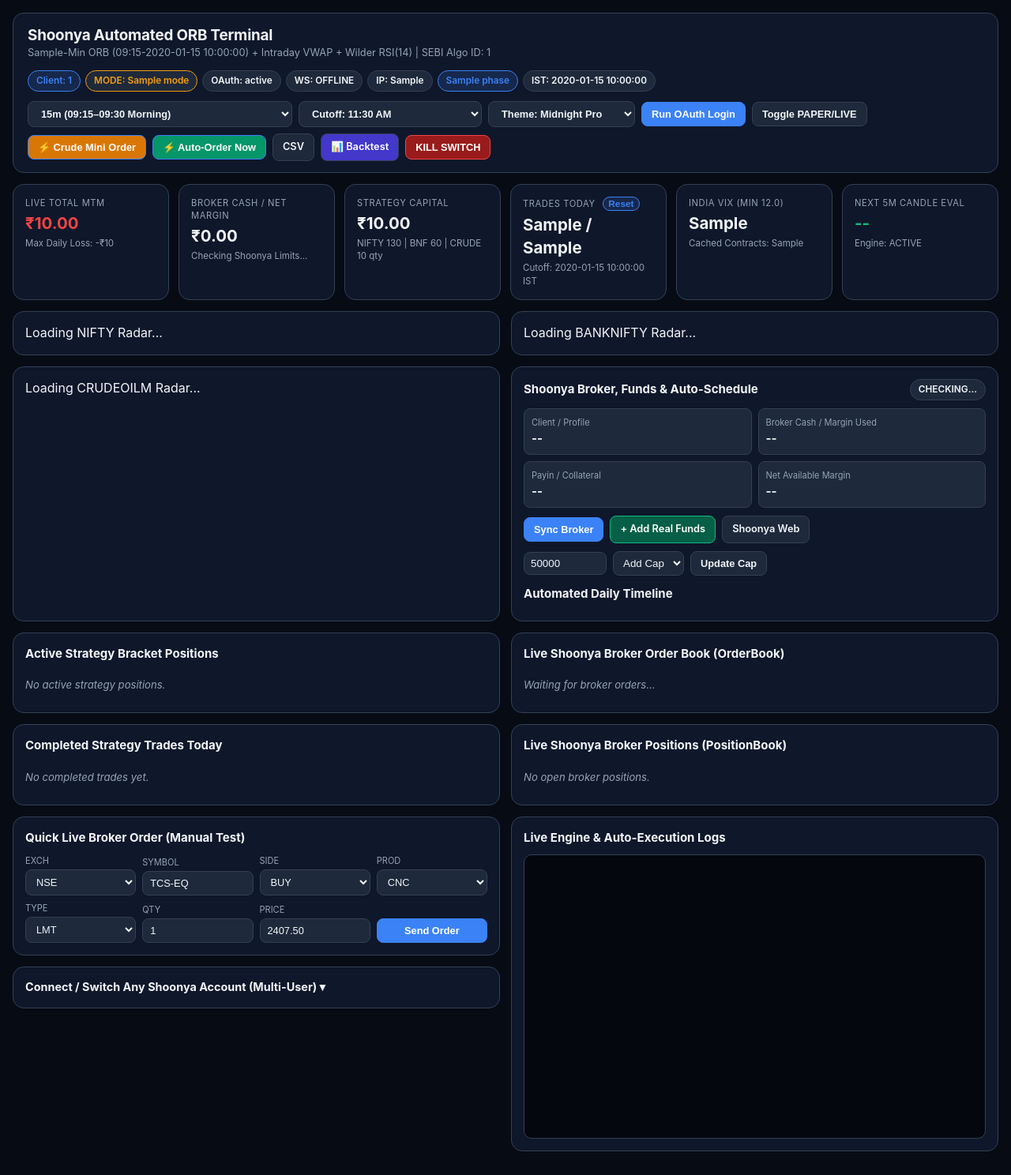
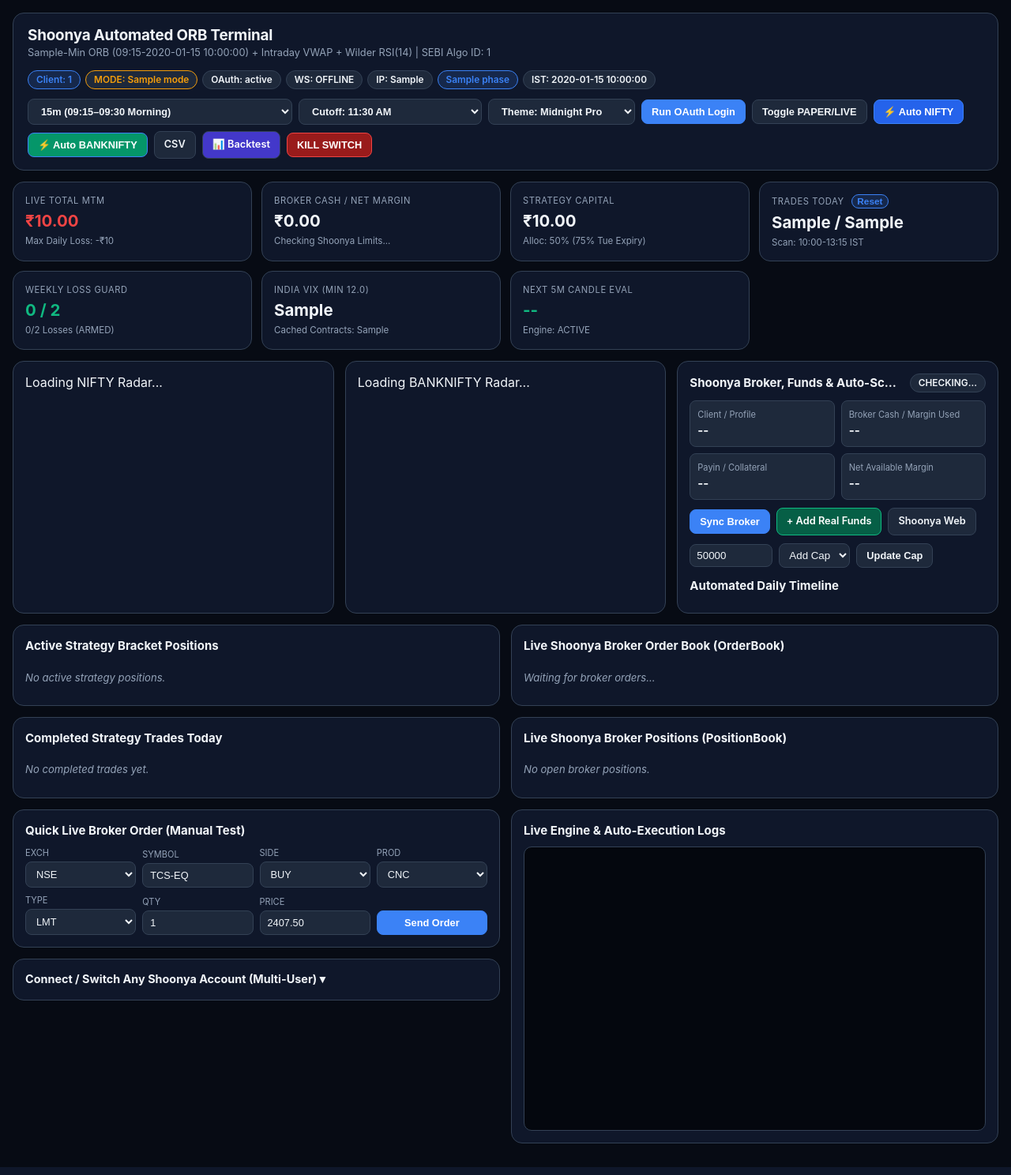
Before and after one commit to balajidhanraj/AutoORB, a FastAPI app: template ui/templates/index.html in a window 1280 px wide. Shown: the whole page at 79% size. Run offline with FastAPI, Linux system fonts and the light colour scheme; the template is opened without the code that fills it: most values are stand-ins (such as "Sample title", 1, 10 or a date in 2020); data that the repository does not hold is empty.

Commit message:
feat: deploy Master Alpha 15% strategy, product types, backtest route, and UI enhancements

```diff
--- a/app.py
+++ b/app.py
@@ -203,12 +203,15 @@ def _render_radar_card(
     banner_border = p["green"] if is_imm else p["accent"]
     banner_fg = p["green"] if is_imm else p["text"]
 
-    lots = r.get("lots", 1 if name == "CRUDEOILM" else 2)
-    lot_size = r.get("lot_size", 10 if name == "CRUDEOILM" else (65 if name == "NIFTY" else 30))
+    lots = r.get("lots", 2)
+    lot_size = r.get("lot_size", 65 if name == "NIFTY" else 30)
     tot_qty = r.get("total_qty", lots * lot_size)
     est_margin = float(r.get("est_margin", 0.0) or 0.0)
     atm_prem = float(r.get("atm_premium", 0.0) or 0.0)
     prd_label = r.get("product_type_label", "NRML")
+    alloc_pct = r.get("alloc_pct", 50)
+    alloc_fund = float(r.get("alloc_fund", 0.0) or 0.0)
+    dynamic_lots = r.get("dynamic_lots", lots)
 
     return (
         f'<div style="background:{p["surface"]};border:1px solid {p["border"]};border-radius:14px;padding:15px;color:{p["text"]} !important;">'
@@ -225,6 +228,7 @@ def _render_radar_card(
         f'<strong style="color:{p["text"]} !important;">{html.escape(str(r.get("candidate_pe", "--")))}</strong></div>'
         f'<div style="font-size:11px;color:{p["muted"]} !important;margin-bottom:6px;display:flex;justify-content:space-between;flex-wrap:wrap;gap:4px;">'
         f'<span>Position Size: <strong style="color:{p["text"]} !important;">{lots} lot{"s" if lots>1 else ""} ({tot_qty} qty)</strong></span>'
+        f'<span>Alloc: <strong style="color:{p["accent"]} !important;">{alloc_pct}% (₹{alloc_fund:,.0f})</strong></span>'
         f'<span>Type: <strong style="color:{p["accent"]} !important;">{prd_label}</strong></span>'
         f'<span>Approx Margin: <strong style="color:{p["green"]} !important;">₹{est_margin:,.2f}</strong> (@ ₹{atm_prem:.2f} ATM)</span></div>'
         f'<div style="font-size:12px;padding:8px 10px;border-radius:8px;background:{banner_bg};'
@@ -321,11 +325,18 @@ def render_dashboard_html(theme_name: Optional[str] = None) -> str:
         ]
     )
 
+    wg = snap.get("weekly_guard") or {}
+    wg_losses = wg.get("losses", 0)
+    wg_max = wg.get("max_losses", 2)
+    wg_halted = wg.get("is_halted", False)
+    wg_sub = str(wg.get("status_text") or "0/2 Losses (ARMED)")
+
     kpis = [
         ("Live Total MTM", f"₹{mtm:.2f}", p["green"] if mtm >= 0 else p["red"], f"Max Loss: -₹{snap.get('max_daily_loss', 5000):.0f}"),
         ("Broker Cash", f"₹{_fmt_num(brk.get('cash', 0.0))}", p["text"], f"Net Avail: ₹{_fmt_num(brk.get('net_available', 0.0))}"),
-        ("Strategy Capital", f"₹{_fmt_num(snap.get('capital', 0.0))}", p["text"], "NIFTY 130 | BNF 60"),
-        ("Trades Today", f"{snap.get('trades_taken', 0)} / {snap.get('max_trades', 2)}", p["text"], "Entry cutoff: 14:15"),
+        ("Strategy Capital", f"₹{_fmt_num(snap.get('capital', 0.0))}", p["text"], "Alloc: 50% (75% Tue)"),
+        ("Trades Today", f"{snap.get('trades_taken', 0)} / {snap.get('max_trades', 2)}", p["text"], "Entry: 10:00-13:15"),
+        ("Weekly Loss Guard", f"{wg_losses} / {wg_max}", p["red"] if wg_halted else (p["amber"] if wg_losses == 1 else p["green"]), wg_sub),
         ("India VIX", _fmt_num(vix), p["text"], f"Contracts: {snap.get('cached_contracts', 0)}"),
         ("Next 5m Eval", countdown, p["red"] if halted else p["green"], str(snap.get("halt_reason") or "HALTED") if halted else "Engine: ACTIVE"),
     ]
@@ -339,12 +350,11 @@ def render_dashboard_html(theme_name: Optional[str] = None) -> str:
 
     indices = snap.get("indices", {})
     orb_start = str(snap.get("orb_start_time") or "09:15")
-    orb_end = str(snap.get("orb_end_time") or "09:30")
+    orb_end = str(snap.get("orb_end_time") or "09:45")
     col3_html = (
-        f'<div style="display:grid;grid-template-columns:repeat(auto-fit,minmax(280px,1fr));gap:14px;margin-bottom:14px;">'
+        f'<div style="display:grid;grid-template-columns:repeat(auto-fit,minmax(320px,1fr));gap:14px;margin-bottom:14px;">'
         f'{_render_radar_card("NIFTY", indices.get("NIFTY", {}), p, orb_start=orb_start, orb_end=orb_end)}'
         f'{_render_radar_card("BANKNIFTY", indices.get("BANKNIFTY", {}), p, orb_start=orb_start, orb_end=orb_end)}'
-        f'{_render_radar_card("CRUDEOILM", indices.get("CRUDEOILM", {}), p, orb_start=orb_start, orb_end=orb_end)}'
         f"{_render_broker_and_schedule_col(snap, p)}"
         f"</div>"
     )
--- a/ui/dashboard.py
+++ b/ui/dashboard.py
@@ -57,7 +57,7 @@ class AutoTriggerRequest(BaseModel):
 
 
 class PositionExitRequest(BaseModel):
-    index_name: str = "CRUDEOILM"
+    index_name: str = "NIFTY"
 
 
 class SetLotsRequest(BaseModel):
@@ -66,7 +66,7 @@ class SetLotsRequest(BaseModel):
 
 
 class SetProductTypeRequest(BaseModel):
-    index_name: str = "CRUDEOILM"
+    index_name: str = "NIFTY"
     product_type: str = "NRML"
 
 
--- a/ui/templates/index.html
+++ b/ui/templates/index.html
@@ -138,6 +138,11 @@
     }
 
     .badge {
+      display: inline-flex;
+      align-items: center;
+      justify-content: center;
+      white-space: nowrap !important;
+      flex-shrink: 0 !important;
       padding: 4px 10px;
       border-radius: 999px;
       font-size: 0.74rem;
@@ -145,6 +150,7 @@
       background: var(--surface-alt);
       border: 1px solid var(--border);
       color: var(--text);
+      line-height: 1.2;
     }
 
     .badge.paper {
@@ -215,7 +221,7 @@
 
     .kpi-strip {
       display: grid;
-      grid-template-columns: repeat(6, minmax(0, 1fr));
+      grid-template-columns: repeat(7, minmax(0, 1fr));
       gap: 12px;
       margin-bottom: 14px;
     }
@@ -268,7 +274,7 @@
 
     .grid-radars {
       display: grid;
-      grid-template-columns: repeat(auto-fit, minmax(310px, 1fr));
+      grid-template-columns: repeat(3, minmax(0, 1fr));
       gap: 14px;
       margin-bottom: 14px;
       align-items: stretch;
@@ -288,15 +294,20 @@
       gap: 14px;
     }
 
-    @media (max-width: 1380px) {
-      .grid-radars {
-        grid-template-columns: repeat(2, minmax(0, 1fr));
+    @media (max-width: 1400px) {
+      .kpi-strip {
+        grid-template-columns: repeat(4, minmax(0, 1fr));
       }
     }
 
-    @media (max-width: 1220px) {
+    @media (max-width: 1180px) {
+      .grid-radars {
+        grid-template-columns: repeat(1, minmax(0, 1fr));
+      }
       .kpi-strip {
         grid-template-columns: repeat(3, minmax(0, 1fr));
+      }
+    }
       }
 
       .grid-3 {
@@ -327,6 +338,8 @@
       }
 
       .badge {
+        white-space: nowrap !important;
+        flex-shrink: 0 !important;
         padding: 3px 8px;
         font-size: 0.68rem;
       }
@@ -449,7 +462,14 @@
       display: flex;
       justify-content: space-between;
       align-items: center;
-      gap: 8px;
+      gap: 10px;
+      min-width: 0;
+    }
+
+    .section-title span:first-child {
+      white-space: nowrap;
+      overflow: hidden;
+      text-overflow: ellipsis;
     }
 
     .kv-grid {
@@ -757,12 +777,12 @@
         </select>
         <button class="btn-primary" onclick="triggerOAuth()">Run OAuth Login</button>
         <button onclick="toggleMode()">Toggle PAPER/LIVE</button>
-        <button class="btn-primary" onclick="triggerAutoBreakoutOrder('CRUDEOILM')"
-          style="background:#d97706;color:#fff;font-weight:600;" title="Trigger automated order for MCX Crude Mini">⚡
-          Crude Mini Order</button>
+        <button class="btn-primary" onclick="triggerAutoBreakoutOrder('NIFTY')"
+          style="background:#2563eb;color:#fff;font-weight:600;"
+          title="Trigger auto-order pipeline into Shoonya for NIFTY">⚡ Auto NIFTY</button>
         <button class="btn-primary" onclick="triggerAutoBreakoutOrder('BANKNIFTY')"
           style="background:#059669;color:#fff;font-weight:600;"
-          title="Trigger auto-order pipeline into Shoonya Broker Terminal and app">⚡ Auto-Order Now</button>
+          title="Trigger auto-order pipeline into Shoonya for BANKNIFTY">⚡ Auto BANKNIFTY</button>
         <a class="btn" href="/api/trades/csv">CSV</a>
         <a class="btn" href="/backtest" target="_blank" style="background:#4338ca;color:#fff;font-weight:600;" title="Open 6-Month Backtest Analytics Dashboard">📊 Backtest</a>
         <button class="btn-kill" onclick="triggerKillSwitch()">KILL SWITCH</button>
@@ -784,15 +804,19 @@
       <div class="card">
         <div class="card-label">Strategy Capital</div>
         <div id="kpi-capital" class="card-val">₹{{ "%.2f"|format(snapshot.capital) }}</div>
-        <div class="card-sub">NIFTY 130 | BNF 60 | CRUDE 10 qty</div>
+        <div class="card-sub">Alloc: 50% (75% Tue Expiry)</div>
       </div>
       <div class="card">
         <div class="card-label">Trades Today <button onclick="resetTradesCounter()" class="badge info"
             style="cursor:pointer;padding:1px 6px;margin-left:6px;"
             title="Reset counter to 0/2 for testing">Reset</button></div>
         <div id="trades-val" class="card-val">{{ snapshot.trades_taken }} / {{ snapshot.max_trades }}</div>
-        <div class="card-sub">Cutoff: <span id="entry-cutoff-val">{{ snapshot.entry_cutoff_time or '14:15' }}</span> IST
-        </div>
+        <div class="card-sub">Scan: 10:00-13:15 IST</div>
+      </div>
+      <div class="card">
+        <div class="card-label">Weekly Loss Guard</div>
+        <div id="kpi-weekly-guard" class="card-val pos">0 / 2</div>
+        <div id="kpi-weekly-guard-sub" class="card-sub">0/2 Losses (ARMED)</div>
       </div>
       <div class="card">
         <div class="card-label">India VIX (Min 12.0)</div>
@@ -809,7 +833,6 @@
     <section class="grid-radars">
       <div class="card" id="nifty-radar-card">Loading NIFTY Radar...</div>
       <div class="card" id="bnf-radar-card">Loading BANKNIFTY Radar...</div>
-      <div class="card" id="crude-radar-card">Loading CRUDEOILM Radar...</div>
       <div class="card">
         <div class="section-title">
           <span>Shoonya Broker, Funds &amp; Auto-Schedule</span>
@@ -969,25 +992,27 @@
       const el = document.getElementById(containerId);
       if (!el || !st) return;
       const startT = orbStart || "09:15";
-      const endT = orbEnd || "09:30";
+      const endT = orbEnd || "09:45";
       const r = st.radar || {};
       const statusBadge = st.no_trade_reason
         ? `<span class="badge halted">${esc(st.no_trade_reason)}</span>`
         : (st.is_locked ? `<span class="badge live">ORB LOCKED</span>` : `<span class="badge">WAITING ${endT}</span>`);
 
-      const isMCX = (name === "CRUDEOILM");
       const gates = [
         ["Sys/Slot", r.system_ready],
-        [isMCX ? "MCX Active" : "VIX >= 12", isMCX ? r.in_window : r.vix_ready],
-        [isMCX ? "Range <= 2.5%" : "ORB <= 0.75%", r.orb_ready],
+        ["VIX >= 12", r.vix_ready],
+        ["Range 0.20-0.85%", r.orb_ready],
         ["Break+VWAP", r.ce_price_ok || r.pe_price_ok],
-        [isMCX ? "RSI >52/<48" : "RSI >60/<40", r.ce_rsi_ok || r.pe_rsi_ok],
+        ["RSI >60/<40", r.ce_rsi_ok || r.pe_rsi_ok],
       ].map(([lbl, ok]) => `<span class="gate-chip ${ok ? 'pass' : ''}">${ok ? '✓' : '○'} ${lbl}</span>`).join("");
 
       const isImm = r.radar_state === "IMMINENT_CE_BREAKOUT" || r.radar_state === "IMMINENT_PE_BREAKOUT";
-      const currentLots = r.lots || (name === 'CRUDEOILM' ? 1 : 2);
+      const currentLots = r.lots || 2;
+      const dynamicLots = r.dynamic_lots || 2;
       const currentProd = r.product_type || 'M';
-      const lotSize = r.lot_size || (name === 'NIFTY' ? 65 : (name === 'BANKNIFTY' ? 30 : 10));
+      const lotSize = r.lot_size || (name === 'NIFTY' ? 65 : 30);
+      const allocPct = r.alloc_pct || 50;
+      const allocFund = r.alloc_fund || 0;
       const activeEl = document.activeElement;
       const userSelectedVal = (activeEl && activeEl.id === `lots-select-${name}`) ? activeEl.value : null;
       const selVal = userSelectedVal ? parseInt(userSelectedVal) : currentLots;
@@ -1009,21 +1034,22 @@
         </div>
         <div class="progress-wrap"><div class="progress-fill" style="width:${r.readiness_pct ?? 0}%"></div></div>
         <div class="gates-row">${gates}</div>
-        <div style="margin:6px 0;padding:6px 8px;background:rgba(255,255,255,0.03);border:1px solid var(--border);border-radius:6px;display:flex;flex-wrap:wrap;justify-content:space-between;align-items:center;gap:6px;font-size:0.75rem;">
-          <div style="display:flex;align-items:center;gap:8px;">
+        <div style="margin:6px 0;padding:8px 10px;background:rgba(255,255,255,0.03);border:1px solid var(--border);border-radius:8px;display:flex;flex-wrap:wrap;justify-content:space-between;align-items:center;gap:8px;font-size:0.75rem;">
+          <div style="display:flex;align-items:center;flex-wrap:wrap;gap:8px;">
             <div style="display:flex;align-items:center;gap:4px;">
               <span style="color:var(--muted);font-weight:600;">Lots:</span>
-              <select id="lots-select-${name}" onchange="updateIndexLots('${esc(name)}', this.value)" style="background:var(--bg);color:var(--text);border:1px solid var(--border);border-radius:4px;padding:2px 6px;font-size:0.75rem;cursor:pointer;">
-                ${[1, 2, 3, 4, 5, 6, 7, 8, 9, 10].map(n => `<option value="${n}" ${n === selVal ? 'selected' : ''}>${n} lot${n > 1 ? 's' : ''} (${n * lotSize} qty)</option>`).join('')}
+              <select id="lots-select-${name}" onchange="updateIndexLots('${esc(name)}', this.value)" style="background:var(--bg);color:var(--text);border:1px solid var(--border);border-radius:4px;padding:3px 6px;font-size:0.75rem;cursor:pointer;">
+                ${[1, 2, 3, 4, 5, 6, 7, 8, 9, 10].map(n => `<option value="${n}" ${n === selVal ? 'selected' : ''}>${n} lot${n > 1 ? 's' : ''} (${n * lotSize} qty)${n === dynamicLots ? ' [Dynamic]' : ''}</option>`).join('')}
               </select>
             </div>
             <div style="display:flex;align-items:center;gap:4px;">
               <span style="color:var(--muted);font-weight:600;">Type:</span>
-              <select id="prod-select-${name}" onchange="updateIndexProductType('${esc(name)}', this.value)" style="background:var(--bg);color:var(--text);border:1px solid var(--border);border-radius:4px;padding:2px 6px;font-size:0.75rem;cursor:pointer;">
+              <select id="prod-select-${name}" onchange="updateIndexProductType('${esc(name)}', this.value)" style="background:var(--bg);color:var(--text);border:1px solid var(--border);border-radius:4px;padding:3px 6px;font-size:0.75rem;cursor:pointer;">
+                <option value="NRML" ${selProd === 'NRML' ? 'selected' : ''}>NRML</option>
                 <option value="MIS" ${selProd === 'MIS' ? 'selected' : ''}>MIS</option>
-                <option value="NRML" ${selProd === 'NRML' ? 'selected' : ''}>NRML</option>
               </select>
             </div>
+            <span style="font-size:0.72rem;color:var(--accent);background:var(--accent-soft);padding:2px 6px;border-radius:4px;">Alloc: ${allocPct}% (₹${fmt(allocFund)})</span>
           </div>
           <div style="text-align:right;">
             <span style="color:var(--muted);">Approx Margin: </span>
@@ -1033,7 +1059,7 @@
         </div>
         <div style="font-size:0.74rem;color:var(--muted);display:flex;justify-content:space-between;align-items:center;">
           <span>Candidate: <strong>${esc(r.candidate_ce || '--')}</strong></span>
-          <button onclick="triggerAutoBreakoutOrder('${esc(name)}')" style="padding:2px 8px;font-size:0.7rem;font-weight:600;border-radius:4px;background:#2563eb;color:#fff;border:none;cursor:pointer;" title="Execute strategy entry order immediately for ${esc(name)}">⚡ Trigger Order</button>
+          <button onclick="triggerAutoBreakoutOrder('${esc(name)}')" style="padding:3px 10px;font-size:0.72rem;font-weight:600;border-radius:4px;background:#2563eb;color:#fff;border:none;cursor:pointer;" title="Execute strategy entry order immediately for ${esc(name)}">⚡ Trigger Order</button>
         </div>
         <div class="radar-banner ${isImm ? 'imminent' : ''}">${esc(r.radar_summary || ('Waiting for ' + endT + ' ORB lock.'))}</div>
       `;
@@ -1047,9 +1073,9 @@
     function renderSnapshot(data) {
       document.getElementById("algo-id").textContent = data.sebi_algo_id || "--";
       const descEl = document.getElementById("strategy-desc");
-      if (descEl) descEl.textContent = `${data.orb_window_minutes || 15}-Min ORB (${data.orb_start_time || '09:15'}-${data.orb_end_time || '09:30'})`;
+      if (descEl) descEl.textContent = `${data.orb_window_minutes || 30}-Min ORB (${data.orb_start_time || '09:15'}-${data.orb_end_time || '09:45'}) | Institutional: ${data.entry_start_time || '10:00'}-${data.entry_cutoff_time || '13:15'}`;
       const orbSel = document.getElementById("orb-anchor-select");
-      const currentAnchorKey = `${data.orb_start_time || '09:15'}|${data.orb_window_minutes || 15}`;
+      const currentAnchorKey = `${data.orb_start_time || '09:15'}|${data.orb_window_minutes || 30}`;
       if (orbSel && document.activeElement !== orbSel) {
         if ([...orbSel.options].some(o => o.value === currentAnchorKey)) {
           orbSel.value = currentAnchorKey;
@@ -1085,6 +1111,18 @@
         : "Run OAuth / Connect Account";
       document.getElementById("kpi-capital").textContent = "₹" + fmt(data.capital || 0);
       document.getElementById("trades-val").textContent = `${data.trades_taken} / ${data.max_trades}`;
+
+      const wg = data.weekly_guard || {};
+      const wgVal = document.getElementById("kpi-weekly-guard");
+      const wgSub = document.getElementById("kpi-weekly-guard-sub");
+      if (wgVal) {
+        wgVal.textContent = `${wg.losses ?? 0} / ${wg.max_losses ?? 2}`;
+        wgVal.className = "card-val " + (wg.is_halted ? "neg" : (wg.losses === 1 ? "amber" : "pos"));
+      }
+      if (wgSub) {
+        wgSub.textContent = wg.status_text || "0/2 Losses (ARMED)";
+      }
+
       document.getElementById("vix-val").textContent = data.india_vix !== null ? fmt(data.india_vix, 2) : "--";
       document.getElementById("kpi-contracts").textContent = data.cached_contracts ?? 0;
 
@@ -1096,7 +1134,6 @@
 
       renderRadarCard("nifty-radar-card", "NIFTY", (data.indices || {}).NIFTY, data.orb_start_time, data.orb_end_time);
       renderRadarCard("bnf-radar-card", "BANKNIFTY", (data.indices || {}).BANKNIFTY, data.orb_start_time, data.orb_end_time);
-      renderRadarCard("crude-radar-card", "CRUDEOILM", (data.indices || {}).CRUDEOILM, data.orb_start_time, data.orb_end_time);
 
       const brkBadge = document.getElementById("broker-conn-badge");
       brkBadge.textContent = brk.connected ? `CONNECTED (${brk.user_id || data.user_id || "--"})` : "NOT CONNECTED";
```
Also changed, not shown: config/settings.py (+8 -25 lines), engine/risk_manager.py (+78 -10 lines), engine/strategy_orb.py (+59 -67 lines), main.py (+52 -31 lines), tests/test_strategy.py (+65 -56 lines), .sf/orgs/00DBi0000059IqrMAE/metadata-catalog/catalog.json.
